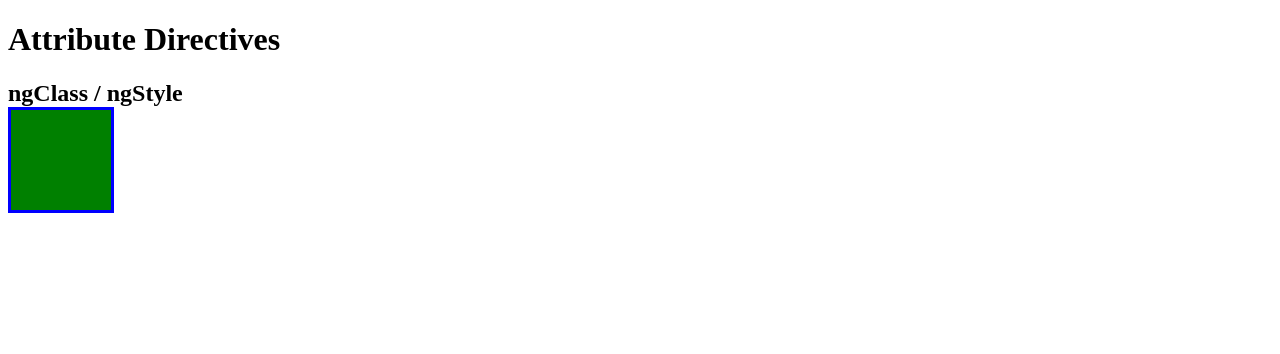
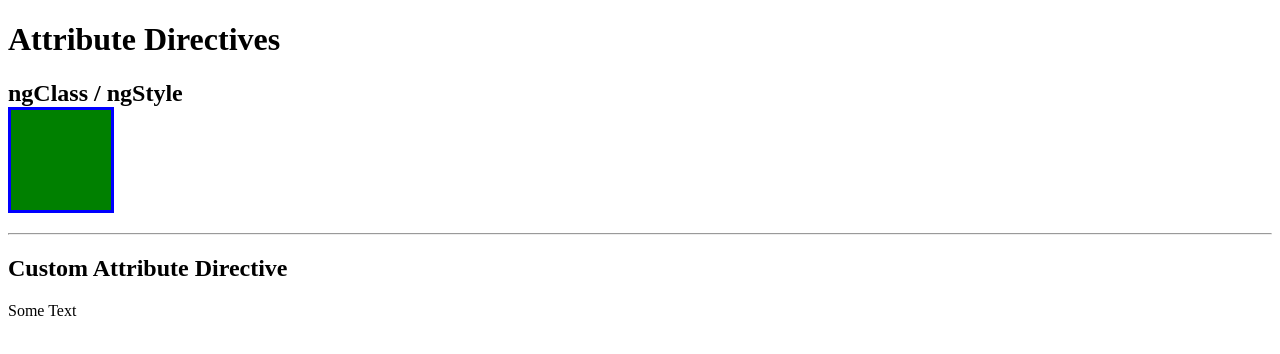
Before and after one commit to leotm/angular-2.directives, an Angular app: page / in a window 1280 px wide. Shown: the top 354 px of the page. Built offline with nearby package versions, Linux system fonts and the light colour scheme.

Commit message:
Add directive html

```diff
--- a/src/app/app.component.html
+++ b/src/app/app.component.html
@@ -6,3 +6,12 @@
   ngClass / ngStyle
   <div [ngStyle]="{ 'border': '3px solid blue', 'background': 'green'}"></div>
 </h2>
+
+<hr>
+
+<h2>
+  Custom Attribute Directive
+</h2>
+<div dirHighlight>
+  Some Text
+</div>
```
